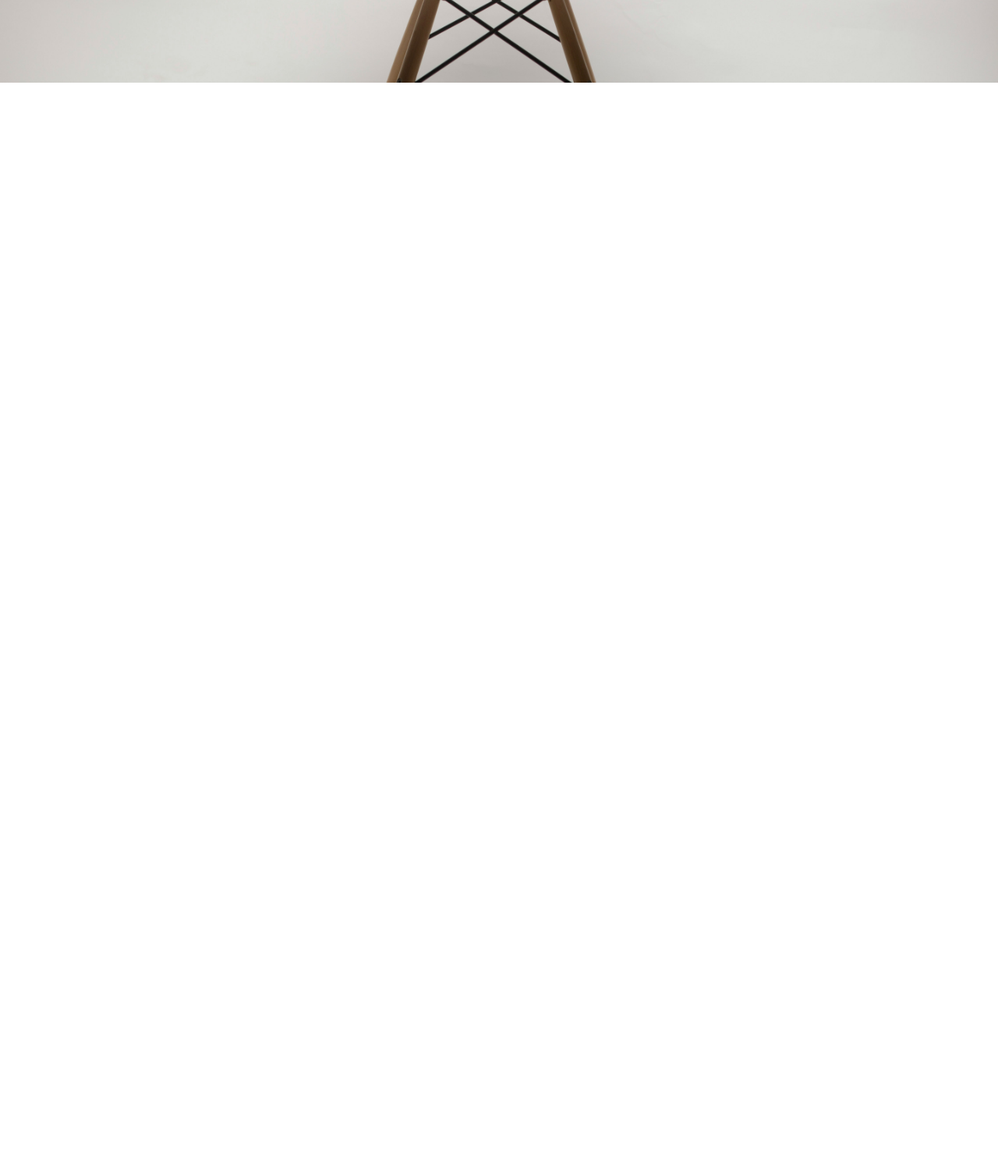
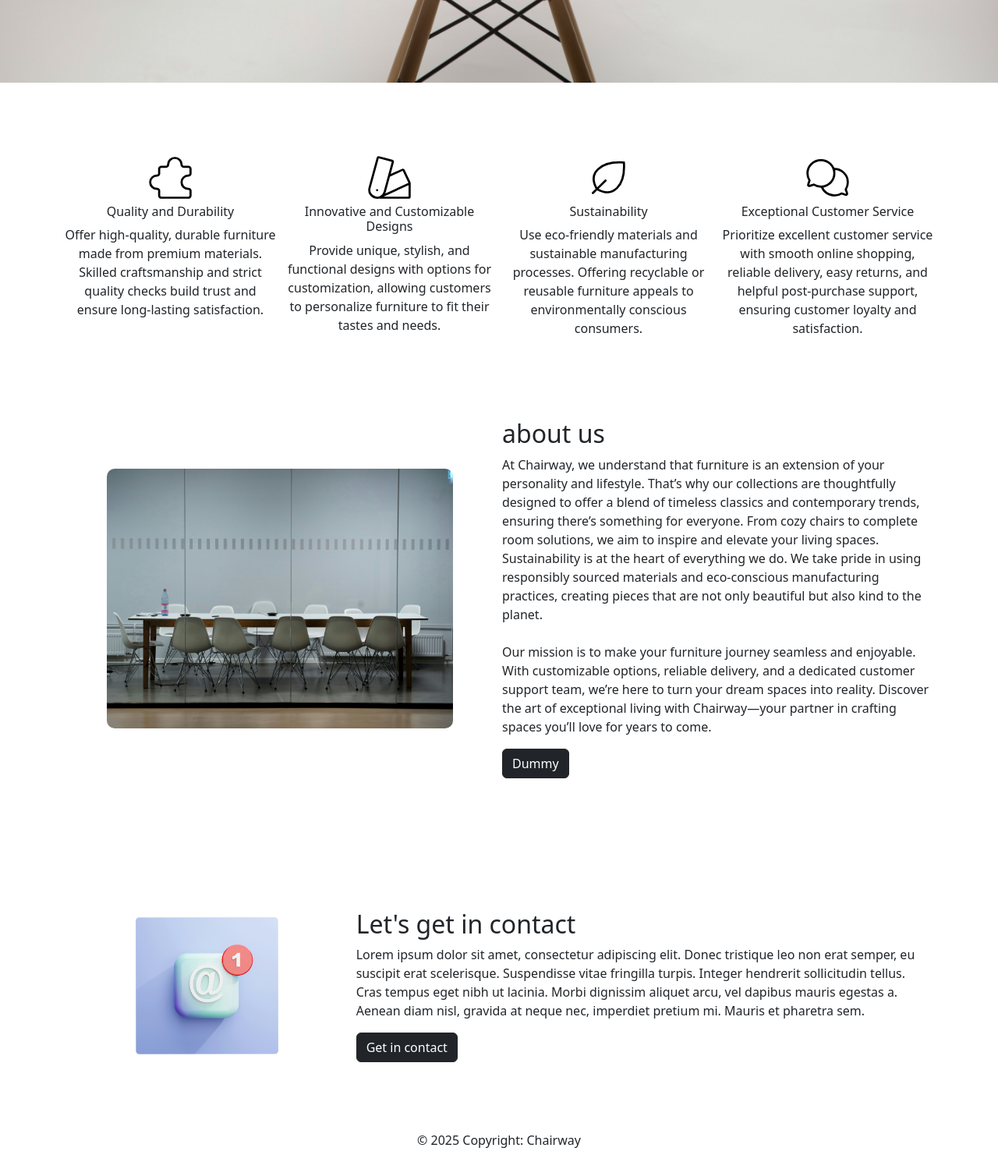
Before and after one commit to MiguelCelen/Chairway-Webshop, a PHP site: page / in a window 1280 px wide. Shown: the part 561-2051 px from the top of the page at 78% size. Before the commit the page ends 667 px from the top, so only its background shows below. Run offline with PHP 8.4, Linux system fonts and the light colour scheme.

Commit message:
add main text, footer and images to the home page

```diff
--- a/index.php
+++ b/index.php
@@ -77,5 +77,83 @@ $user = User::currentUser();
               <img src="Assets/Images/dillon-mangum-9489sFfgk4c-unsplash.jpg" alt="Hero Image" style="width: 100%; height: auto;">
             </div>
       </header>
+
+        <div class="container">
+        <main>
+            <div class="row g-2" style="margin-top: 5rem;">
+              <div class="col-lg-3 d-flex flex-column align-items-center text-center">
+                <img src="Assets/Icons/Puzzle.svg" alt="About us" style="width: 25%; height: auto;">
+                <h6>Quality and Durability</h6>
+                <p>Offer high-quality, durable furniture made from premium materials. Skilled craftsmanship and strict quality checks build trust and ensure long-lasting satisfaction.</p>
+              </div>
+              <div class="col-lg-3 d-flex flex-column align-items-center text-center">
+                <img src="Assets/Icons/Swatches_Palette.svg" alt="About us" style="width: 25%; height: auto;">
+                <h6>Innovative and Customizable Designs</h6>
+                <p>Provide unique, stylish, and functional designs with options for customization, allowing customers to personalize furniture to fit their tastes and needs.</p>
+              </div>
+              <div class="col-lg-3 d-flex flex-column align-items-center text-center">
+                <img src="Assets/Icons/Leaf.svg" alt="About us" style="width: 25%; height: auto;">
+                <h6>Sustainability</h6>
+                <p>Use eco-friendly materials and sustainable manufacturing processes. Offering recyclable or reusable furniture appeals to environmentally conscious consumers.</p>
+              </div>
+              <div class="col-lg-3 d-flex flex-column align-items-center text-center">
+                <img src="Assets/Icons/Chat_Conversation_Circle.svg" alt="About us" style="width: 25%; height: auto;">
+                <h6>Exceptional Customer Service</h6>
+                <p>Prioritize excellent customer service with smooth online shopping, reliable delivery, easy returns, and helpful post-purchase support, ensuring customer loyalty and satisfaction.</p>
+              </div>
+            </div>
+
+            <div class="row g-2" style="margin-top: 5rem;">
+              <div class="col-lg-6 d-flex justify-content-center align-items-center">
+                <img src="Assets/Images/pawel-chu-ULh0i2txBCY-unsplash.jpg" alt="About us" style="width: 80%; height: auto; border-radius: 10px">
+              </div>
+              <div class="col-lg-6">
+                <h2>about us</h2>
+                <p>
+                  At Chairway, we understand that furniture is an extension of your personality and lifestyle. That’s why our collections are thoughtfully designed to offer a blend of timeless classics and contemporary trends, ensuring there’s something for everyone. From cozy chairs to complete room solutions, we aim to inspire and elevate your living spaces.
+
+                  Sustainability is at the heart of everything we do. We take pride in using responsibly sourced materials and eco-conscious manufacturing practices, creating pieces that are not only beautiful but also kind to the planet. <br><br>
+
+                  Our mission is to make your furniture journey seamless and enjoyable. With customizable options, reliable delivery, and a dedicated customer support team, we’re here to turn your dream spaces into reality.
+
+                  Discover the art of exceptional living with Chairway—your partner in crafting spaces you’ll love for years to come.
+                </p>
+                <a href="...">
+                  <button type="button" class="btn btn-dark">Dummy</button>
+                </a>
+              </div>
+            </div>
+
+            <div id="top-selling-container" class="row" style="margin-top: 5rem;">
+            </div>
+
+            <div class="row g-2" style="margin-top: 5rem;">
+              <div class="col-lg-4 d-flex justify-content-center align-items-center">
+                <img src="Assets/Images/mail.png" alt="Get in contact" style="width: 50%; height: auto;">
+              </div>
+              <div class="col-lg-8">
+                <h2>Let's get in contact</h2>
+                <p>
+                  Lorem ipsum dolor sit amet, consectetur adipiscing elit. Donec tristique leo non erat semper, eu suscipit erat scelerisque.
+                  Suspendisse vitae fringilla turpis. Integer hendrerit sollicitudin tellus. Cras tempus eget nibh ut lacinia.
+                  Morbi dignissim aliquet arcu, vel dapibus mauris egestas a.
+                  Aenean diam nisl, gravida at neque nec, imperdiet pretium mi. Mauris et pharetra sem.
+                </p>
+                <a href="pages/ContactUs.php">
+                  <button type="button" class="btn btn-dark">Get in contact</button>
+                </a>
+              </div>
+            </div>
+          </div>
+        </main>
+
+        <footer>
+          <div class="row g-2"></div>
+          <div class="text-center p-3" style="margin-top: 5rem;">
+            © 2025 Copyright: Chairway
+          </div>
+        </footer>
+
+        <script src="topSellingItems.js"></script>
     </body>
 </html>
```
Also changed, not shown: Assets/Icons/Chat_Conversation_Circle.svg (added), Assets/Icons/Leaf.svg (added), Assets/Icons/Puzzle.svg (added), Assets/Icons/Swatches_Palette.svg (added), Assets/Images/mail.png (added), Assets/Images/pawel-chu-ULh0i2txBCY-unsplash.jpg (added).
